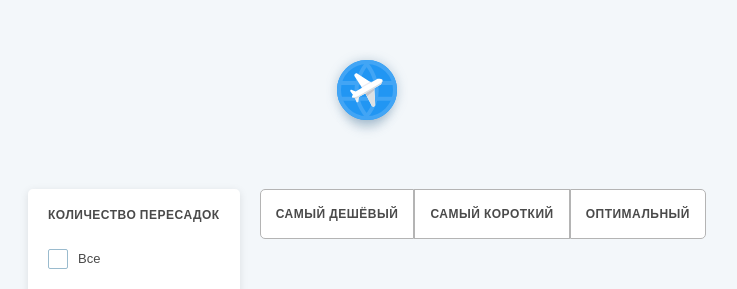
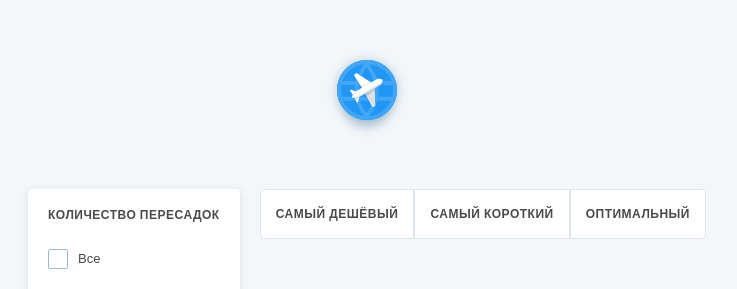
Before and after one commit to kapiernik/avia-tickets, a React (Create React App) app: page / in a window 1280 px wide. Shown: the top 289 px of the page, without its empty margins (273-1010 px from the left). Built offline with nearby package versions, Linux system fonts and the light colour scheme.

Commit message:
исправил контур, добавил отступ снизу

```diff
--- a/src/components/tabs/tabs.jsx
+++ b/src/components/tabs/tabs.jsx
@@ -6,13 +6,14 @@ const Button = styled.button`
     background-color: ${props => props.active ? '#2196F3' : '#FFF'};
     color: ${props => props.active ? '#FFF' : '#4A4A4A'};
     padding: 15px;
-    border: 1px solid #b4b4b4;
+    border: 1px solid #DFE5EC;
     font-weight: 600;
     font-size: 12px;
     letter-spacing: 0.5px;
     text-transform: uppercase;
     user-select: ${props => props.active ? 'none' : 'auto'};
     cursor: ${props => props.active ? 'default' : 'pointer'};
+    margin-bottom: 13px;
     &:active{
         background-color: #2196F3 !important;
         color: #FFF;
```
